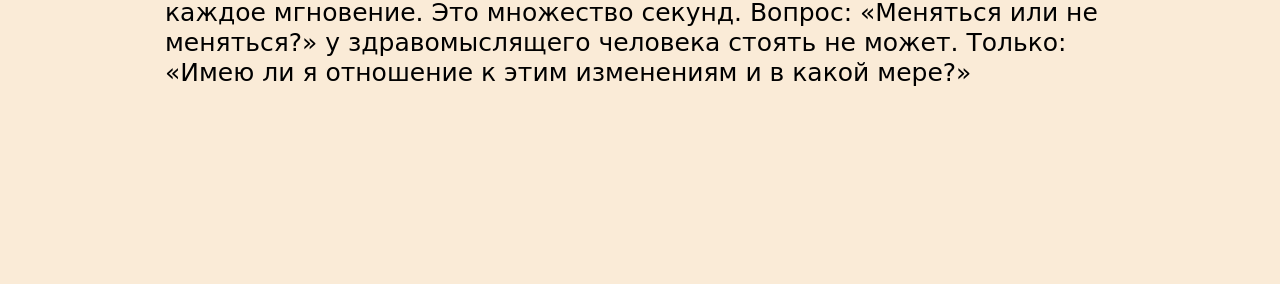
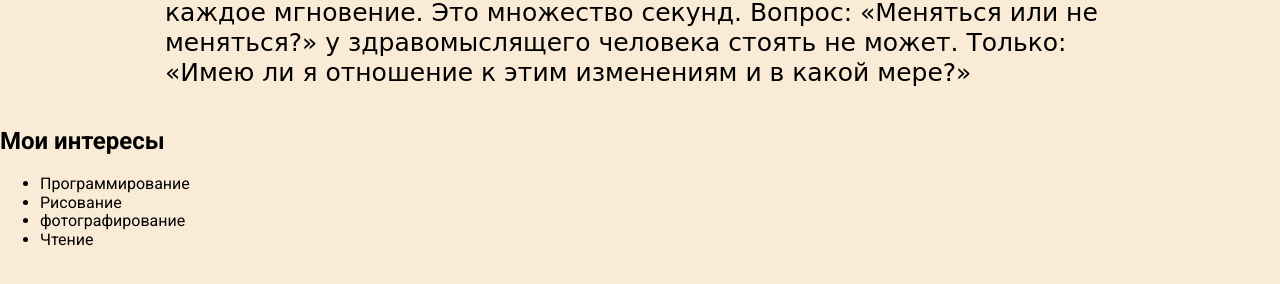
Before and after one commit to RosaSV/new-folder, a plain HTML site: page about.html in a window 1280 px wide. Shown: the part 352-636 px from the top of the page. Drawn offline with Linux system fonts and the light colour scheme; files that its build step writes are made by us from their sources.

Commit message:
Update about.html

```diff
--- a/about.html
+++ b/about.html
@@ -28,6 +28,13 @@
             </p>
         </div>
     </div>
-
+     <h2>Мои интересы</h2>
+        <ul class="card__list">
+            <li class="card__list-item">Программирование</li>
+            <li class="card__list-item">Рисование</li>
+            <li class="card__list-item">фотографирование</li>
+            <li class="card__list-item">Чтение</li>
+        </ul>
+    </div>
 </body>
 </html>
```
